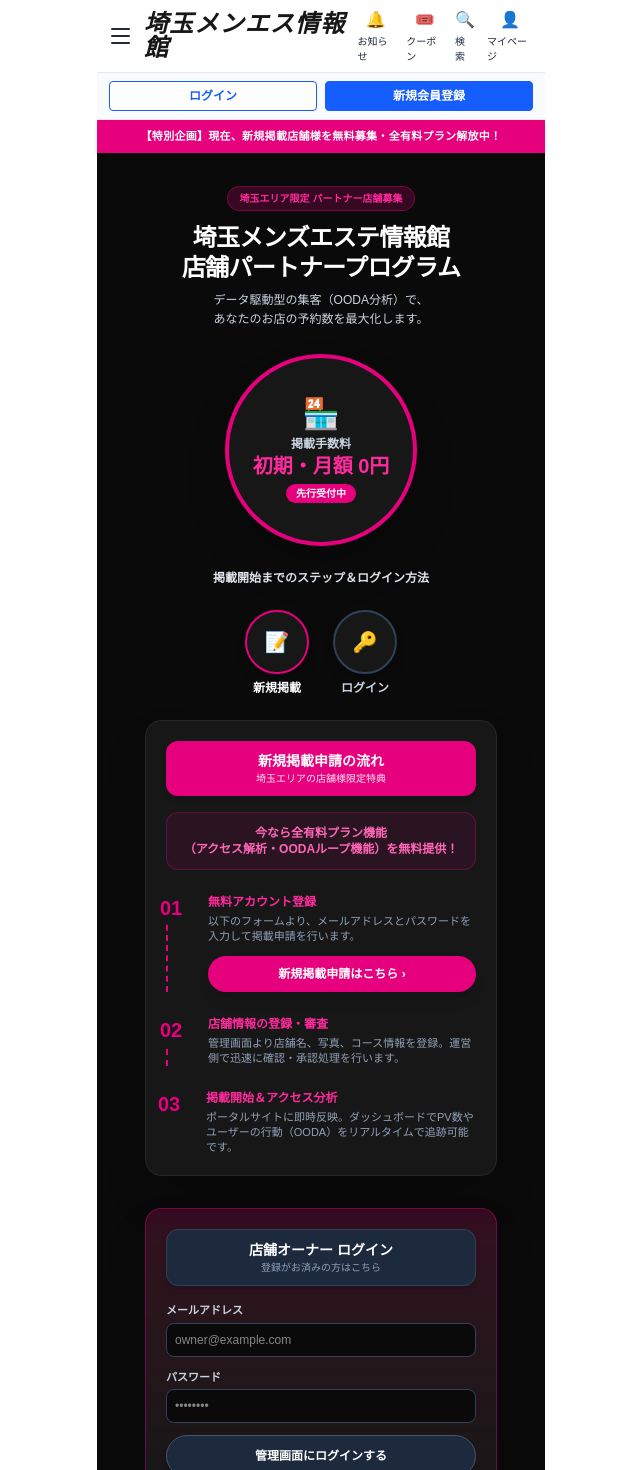
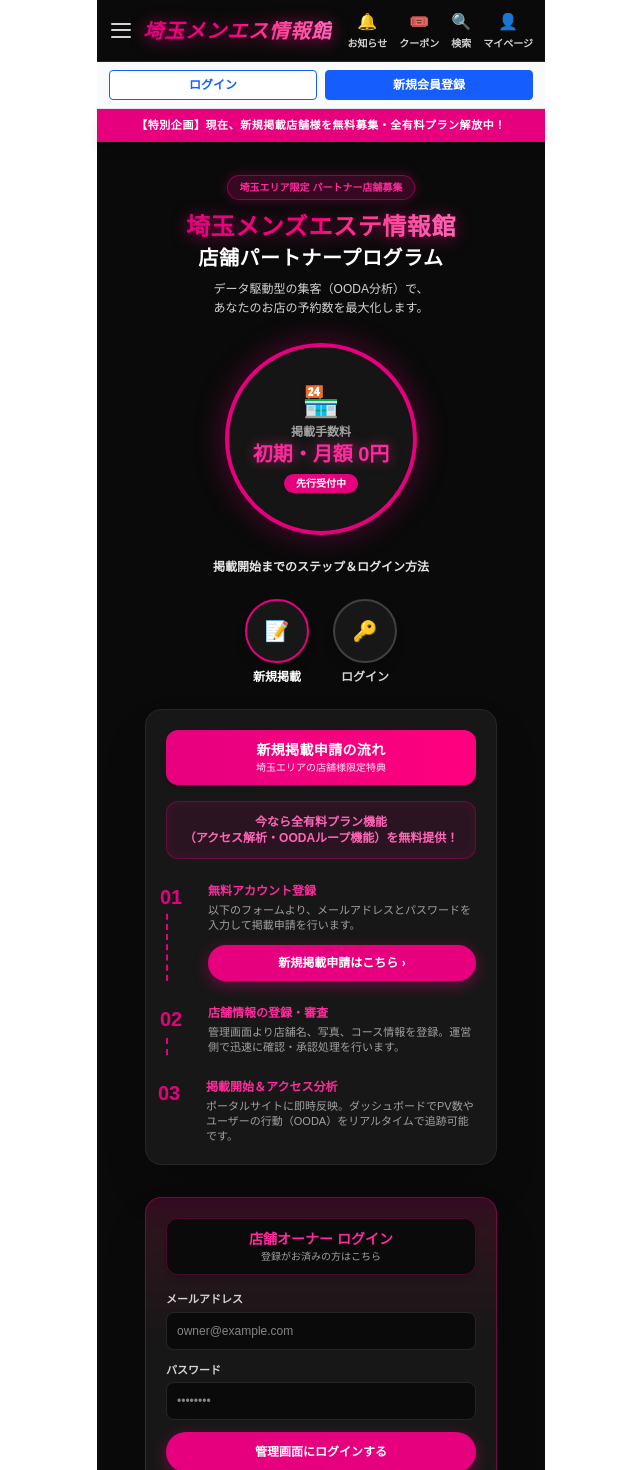
Before and after one commit to DanSugaya/esthe-portal, a Next.js app: page /owner/auth in a window 1280 px wide. Shown: the top 1470 px of the page, without its empty margins (319-959 px from the left). Built offline with nearby package versions, Linux system fonts and the light colour scheme; no server answers.

Commit message:
配色変更

```diff
--- a/src/app/owner/auth/page.tsx
+++ b/src/app/owner/auth/page.tsx
@@ -55,36 +55,41 @@ export default function OwnerAuthPage() {
   }
 
   return (
-    <div className="min-h-screen bg-neutral-950 text-slate-100 font-sans pb-16">
+    <div className="min-h-screen bg-neutral-950 text-slate-100 font-sans pb-16 selection:bg-[#e6007e] selection:text-white">
 
       {/* 1. アナウンスバー（最上部バナー） */}
-      <div className="bg-[#e6007e] text-white text-[11px] py-2 px-4 text-center font-bold tracking-wide shadow-md">
+      <div className="bg-[#e6007e] text-white text-[11px] py-2 px-4 text-center font-black tracking-wider shadow-lg">
         【特別企画】現在、新規掲載店舗様を無料募集・全有料プラン解放中！
       </div>
 
       {/* 2. メインヒーローセクション */}
       <section className="px-4 pt-8 pb-6 text-center">
-        <span className="inline-block px-3 py-1 text-[10px] font-bold bg-[#e6007e]/20 text-[#ff2a9d] rounded-full border border-[#e6007e]/40 mb-3">
+        <span className="inline-block px-3 py-1 text-[10px] font-extrabold bg-[#e6007e]/20 text-[#ff2a9d] rounded-full border border-[#e6007e]/50 mb-3 shadow-[0_0_12px_rgba(230,0,126,0.3)]">
           埼玉エリア限定 パートナー店舗募集
         </span>
-        <h1 className="text-2xl font-black tracking-tight mb-2 text-white leading-tight">
-          埼玉メンズエステ情報館<br />
-          店舗パートナープログラム
+
+        <h1 className="text-2xl font-black tracking-wide mb-2 leading-tight">
+          <span className="bg-gradient-to-r from-[#e6007e] via-[#ff007f] to-[#ff66b8] bg-clip-text text-transparent drop-shadow-[0_2px_8px_rgba(230,0,126,0.6)]">
+            埼玉メンズエステ情報館
+          </span>
+          <br />
+          <span className="text-white text-xl">店舗パートナープログラム</span>
         </h1>
-        <p className="text-xs leading-relaxed max-w-xs mx-auto text-slate-300">
+
+        <p className="text-xs leading-relaxed max-w-xs mx-auto text-neutral-300 mt-2">
           データ駆動型の集客（OODA分析）で、<br />
           あなたのお店の予約数を最大化します。
         </p>
 
         {/* 中央のグラフィックアイコン風カード */}
-        <div className="my-6 mx-auto w-48 h-48 bg-neutral-900 rounded-full flex flex-col items-center justify-center p-4 shadow-2xl border-4 border-[#e6007e] relative">
-          <div className="text-3xl mb-1">🏪</div>
-          <span className="text-xs font-extrabold text-slate-300">掲載手数料</span>
-          <span className="text-xl font-black text-[#ff2a9d]">初期・月額 0円</span>
-          <span className="text-[10px] bg-[#e6007e] text-white font-bold px-2.5 py-0.5 rounded-full mt-1">先行受付中</span>
+        <div className="my-6 mx-auto w-48 h-48 bg-neutral-900/90 rounded-full flex flex-col items-center justify-center p-4 shadow-[0_0_30px_rgba(230,0,126,0.35)] border-4 border-[#e6007e] relative">
+          <div className="text-3xl mb-1 drop-shadow">🏪</div>
+          <span className="text-xs font-bold text-neutral-400">掲載手数料</span>
+          <span className="text-xl font-black text-[#ff2a9d] drop-shadow-[0_0_6px_rgba(255,42,157,0.5)]">初期・月額 0円</span>
+          <span className="text-[10px] bg-[#e6007e] text-white font-extrabold px-3 py-0.5 rounded-full mt-1.5 shadow">先行受付中</span>
         </div>
 
-        <p className="text-xs font-bold text-slate-200">
+        <p className="text-xs font-bold text-neutral-200">
           掲載開始までのステップ＆ログイン方法
         </p>
       </section>
@@ -92,16 +97,16 @@ export default function OwnerAuthPage() {
       {/* 3. ナビゲーションアイコン（新規掲載 / ログイン） */}
       <section className="max-w-sm mx-auto px-4 mb-6 flex justify-center gap-6">
         <a href="#register-step" className="flex flex-col items-center group">
-          <div className="w-16 h-16 rounded-full bg-neutral-900 flex items-center justify-center text-xl shadow-lg border-2 border-[#e6007e] group-hover:scale-105 transition">
+          <div className="w-16 h-16 rounded-full bg-neutral-900 flex items-center justify-center text-xl shadow-lg border-2 border-[#e6007e] group-hover:scale-105 group-hover:shadow-[0_0_15px_rgba(230,0,126,0.5)] transition duration-200">
             📝
           </div>
-          <span className="text-xs font-bold text-white mt-1.5">新規掲載</span>
+          <span className="text-xs font-bold text-white mt-1.5 group-hover:text-[#ff2a9d] transition">新規掲載</span>
         </a>
         <a href="#login-form" className="flex flex-col items-center group">
-          <div className="w-16 h-16 rounded-full bg-neutral-900 flex items-center justify-center text-xl shadow-lg border-2 border-slate-700 group-hover:border-slate-500 transition">
+          <div className="w-16 h-16 rounded-full bg-neutral-900 flex items-center justify-center text-xl shadow-lg border-2 border-neutral-700 group-hover:border-[#e6007e] group-hover:scale-105 group-hover:shadow-[0_0_15px_rgba(230,0,126,0.5)] transition duration-200">
             🔑
           </div>
-          <span className="text-xs font-bold text-slate-300 mt-1.5">ログイン</span>
+          <span className="text-xs font-bold text-neutral-300 mt-1.5 group-hover:text-[#ff2a9d] transition">ログイン</span>
         </a>
       </section>
 
@@ -110,12 +115,12 @@ export default function OwnerAuthPage() {
         <div className="bg-neutral-900 rounded-2xl p-5 shadow-2xl border border-neutral-800">
 
           {/* カードヘッダー */}
-          <div className="bg-[#e6007e] text-white text-center py-2.5 rounded-xl mb-4 shadow-md">
-            <h2 className="font-bold text-sm">新規掲載申請の流れ</h2>
-            <p className="text-[10px] opacity-90">埼玉エリアの店舗様限定特典</p>
+          <div className="bg-gradient-to-r from-[#e6007e] to-[#ff007f] text-white text-center py-2.5 rounded-xl mb-4 shadow-md">
+            <h2 className="font-extrabold text-sm tracking-wide">新規掲載申請の流れ</h2>
+            <p className="text-[10px] text-pink-100">埼玉エリアの店舗様限定特典</p>
           </div>
 
-          <div className="bg-[#e6007e]/10 border border-[#e6007e]/30 p-3 rounded-xl text-center text-[#ff66b8] font-bold text-xs mb-6">
+          <div className="bg-[#e6007e]/10 border border-[#e6007e]/30 p-3 rounded-xl text-center text-[#ff66b8] font-bold text-xs mb-6 shadow-[inset_0_0_10px_rgba(230,0,126,0.1)]">
             今なら全有料プラン機能<br />
             （アクセス解析・OODAループ機能）を無料提供！
           </div>
@@ -126,12 +131,12 @@ export default function OwnerAuthPage() {
               01
             </span>
             <h3 className="font-bold text-xs text-[#ff2a9d] mb-1">無料アカウント登録</h3>
-            <p className="text-[11px] text-slate-400 leading-snug mb-3">
+            <p className="text-[11px] text-neutral-400 leading-snug mb-3">
               以下のフォームより、メールアドレスとパスワードを入力して掲載申請を行います。
             </p>
             <Link
               href="/owner/register"
-              className="block w-full text-center py-2.5 bg-[#e6007e] hover:bg-[#c4006b] text-white rounded-full font-bold text-xs shadow-lg transition"
+              className="block w-full text-center py-2.5 bg-[#e6007e] hover:bg-[#c4006b] text-white rounded-full font-extrabold text-xs shadow-[0_4px_15px_rgba(230,0,126,0.4)] transition duration-200"
             >
               新規掲載申請はこちら ›
             </Link>
@@ -143,7 +148,7 @@ export default function OwnerAuthPage() {
               02
             </span>
             <h3 className="font-bold text-xs text-[#ff2a9d] mb-1">店舗情報の登録・審査</h3>
-            <p className="text-[11px] text-slate-400 leading-snug">
+            <p className="text-[11px] text-neutral-400 leading-snug">
               管理画面より店舗名、写真、コース情報を登録。運営側で迅速に確認・承認処理を行います。
             </p>
           </div>
@@ -154,7 +159,7 @@ export default function OwnerAuthPage() {
               03
             </span>
             <h3 className="font-bold text-xs text-[#ff2a9d] mb-1">掲載開始＆アクセス分析</h3>
-            <p className="text-[11px] text-slate-400 leading-snug">
+            <p className="text-[11px] text-neutral-400 leading-snug">
               ポータルサイトに即時反映。ダッシュボードでPV数やユーザーの行動（OODA）をリアルタイムで追跡可能です。
             </p>
           </div>
@@ -164,34 +169,34 @@ export default function OwnerAuthPage() {
 
       {/* 5. オーナーログインフォーム */}
       <section id="login-form" className="max-w-sm mx-auto px-4 mb-8">
-        <div className="bg-gradient-to-b from-[#e6007e]/20 to-neutral-900 rounded-2xl p-5 shadow-2xl border border-[#e6007e]/40">
+        <div className="bg-gradient-to-b from-[#e6007e]/20 via-neutral-900 to-neutral-900 rounded-2xl p-5 shadow-2xl border border-[#e6007e]/40">
 
-          <div className="bg-slate-800 text-white text-center py-2.5 rounded-xl mb-4 shadow-md border border-slate-700">
-            <h2 className="font-bold text-sm">店舗オーナー ログイン</h2>
-            <p className="text-[10px] text-slate-400">登録がお済みの方はこちら</p>
+          <div className="bg-neutral-950 text-white text-center py-2.5 rounded-xl mb-4 shadow-md border border-[#e6007e]/30">
+            <h2 className="font-extrabold text-sm text-[#ff2a9d]">店舗オーナー ログイン</h2>
+            <p className="text-[10px] text-neutral-400">登録がお済みの方はこちら</p>
           </div>
 
           <form onSubmit={handleSubmit} className="space-y-3">
             <div>
-              <label className="block text-[11px] font-bold text-slate-300 mb-1">メールアドレス</label>
+              <label className="block text-[11px] font-bold text-neutral-300 mb-1">メールアドレス</label>
               <input
                 type="email"
                 required
                 value={email}
                 onChange={(e) => setEmail(e.target.value)}
-                className="w-full rounded-lg border border-slate-700 bg-neutral-950 p-2 text-xs text-white outline-none focus:border-[#e6007e] focus:ring-1 focus:ring-[#e6007e] transition"
+                className="w-full rounded-lg border border-neutral-800 bg-neutral-950 p-2.5 text-xs text-white outline-none focus:border-[#e6007e] focus:ring-1 focus:ring-[#e6007e] transition"
                 placeholder="owner@example.com"
               />
             </div>
 
             <div>
-              <label className="block text-[11px] font-bold text-slate-300 mb-1">パスワード</label>
+              <label className="block text-[11px] font-bold text-neutral-300 mb-1">パスワード</label>
               <input
                 type="password"
                 required
                 value={password}
                 onChange={(e) => setPassword(e.target.value)}
-                className="w-full rounded-lg border border-slate-700 bg-neutral-950 p-2 text-xs text-white outline-none focus:border-[#e6007e] focus:ring-1 focus:ring-[#e6007e] transition"
+                className="w-full rounded-lg border border-neutral-800 bg-neutral-950 p-2.5 text-xs text-white outline-none focus:border-[#e6007e] focus:ring-1 focus:ring-[#e6007e] transition"
                 placeholder="••••••••"
               />
             </div>
@@ -199,7 +204,7 @@ export default function OwnerAuthPage() {
             <button
               type="submit"
               disabled={loading}
-              className="w-full py-3 bg-slate-800 hover:bg-slate-700 text-white rounded-full text-xs font-bold shadow-md border border-slate-600 transition cursor-pointer"
+              className="w-full py-3 bg-[#e6007e] hover:bg-[#c4006b] active:scale-[0.98] text-white rounded-full text-xs font-extrabold shadow-[0_4px_15px_rgba(230,0,126,0.4)] transition duration-200 cursor-pointer disabled:opacity-50"
             >
               {loading ? 'ログイン中...' : '管理画面にログインする'}
             </button>
@@ -209,10 +214,10 @@ export default function OwnerAuthPage() {
       </section>
 
       {/* 6. 注意事項 */}
-      <section className="max-w-sm mx-auto px-4 mb-8 text-slate-400">
+      <section className="max-w-sm mx-auto px-4 mb-8 text-neutral-400">
         <div className="border-t border-neutral-800 pt-4">
-          <h3 className="font-bold text-xs text-center mb-3 text-slate-300">掲載に関する注意事項</h3>
-          <ul className="text-[10px] space-y-1.5 opacity-90 list-disc list-inside leading-relaxed">
+          <h3 className="font-bold text-xs text-center mb-3 text-neutral-300">掲載に関する注意事項</h3>
+          <ul className="text-[10px] space-y-1.5 opacity-90 list-disc list-inside leading-relaxed text-neutral-400">
             <li>埼玉エリア内のメンズエステ店舗様のみご登録いただけます。</li>
             <li>風営法および関係法令を遵守している店舗に限ります。</li>
             <li>無料枠の適用期間・特典内容は予告なく変更となる場合があります。</li>
@@ -222,10 +227,14 @@ export default function OwnerAuthPage() {
       </section>
 
       {/* 7. フッター */}
-      <footer className="max-w-sm mx-auto px-4 pt-6 border-t border-neutral-800 text-slate-500 text-center text-[10px]">
+      <footer className="max-w-sm mx-auto px-4 pt-6 border-t border-neutral-800 text-neutral-500 text-center text-[10px]">
         <div className="space-y-2 mb-4">
-          <div><Link href="/" className="hover:text-slate-300 transition">トップページに戻る</Link></div>
-          <div><Link href="/terms" className="hover:text-slate-300 transition">利用規約</Link> | <Link href="/privacy" className="hover:text-slate-300 transition">プライバシーポリシー</Link></div>
+          <div><Link href="/" className="hover:text-[#ff2a9d] transition">トップページに戻る</Link></div>
+          <div>
+            <Link href="/terms" className="hover:text-[#ff2a9d] transition">利用規約</Link>
+            <span className="mx-1.5">|</span>
+            <Link href="/privacy" className="hover:text-[#ff2a9d] transition">プライバシーポリシー</Link>
+          </div>
         </div>
       </footer>
 
--- a/src/components/Header.tsx
+++ b/src/components/Header.tsx
@@ -2,38 +2,59 @@ import Link from 'next/link'
 
 export default function Header() {
   return (
-    <header className="w-full bg-white border-b border-gray-200 font-sans">
-      <div className="flex items-center justify-between px-3 py-2">
-        <div className="flex items-center gap-3">
+    <header className="w-full bg-neutral-950 border-b border-neutral-800 font-sans sticky top-0 z-50">
+      <div className="flex items-center justify-between px-3 py-2.5">
+        <div className="flex items-center gap-2.5">
           {/* トグルボタン */}
-          <button type="button" className="flex flex-col justify-around w-6 h-6 p-0.5" aria-label="メニューを開く">
-            <span className="w-full h-0.5 bg-gray-800 rounded-full"></span>
-            <span className="w-full h-0.5 bg-gray-800 rounded-full"></span>
-            <span className="w-full h-0.5 bg-gray-800 rounded-full"></span>
+          <button
+            type="button"
+            className="flex flex-col justify-around w-6 h-6 p-0.5 group cursor-pointer"
+            aria-label="メニューを開く"
+          >
+            <span className="w-full h-0.5 bg-neutral-300 rounded-full group-hover:bg-[#e6007e] transition-colors"></span>
+            <span className="w-full h-0.5 bg-neutral-300 rounded-full group-hover:bg-[#e6007e] transition-colors"></span>
+            <span className="w-full h-0.5 bg-neutral-300 rounded-full group-hover:bg-[#e6007e] transition-colors"></span>
           </button>
 
-          {/* サイトタイトル */}
-          <h1 className="m-0 text-2xl font-black italic tracking-wider leading-none select-none">
-            <Link href="/">埼玉メンエス情報館</Link>
+          {/* サイトタイトル (FANZA風インパクトロゴ) */}
+          <h1 className="m-0 text-xl font-black italic tracking-wider leading-none select-none">
+            <Link
+              href="/"
+              className="inline-block bg-gradient-to-r from-[#e6007e] via-[#ff007f] to-[#ff66b8] bg-clip-text text-transparent drop-shadow-[0_2px_8px_rgba(230,0,126,0.7)] hover:scale-105 transition-transform duration-200"
+            >
+              埼玉メンエス情報館
+            </Link>
           </h1>
         </div>
 
         {/* 機能アイコン群 */}
         <nav className="flex items-center gap-3">
-          <Link href="/notice" className="flex flex-col items-center text-gray-800 no-underline text-[10px]">
-            <span className="text-base mb-0.5">🔔</span>
+          <Link
+            href="/notice"
+            className="flex flex-col items-center text-neutral-300 hover:text-[#ff2a9d] no-underline text-[10px] font-bold transition-colors group"
+          >
+            <span className="text-base mb-0.5 group-hover:scale-110 transition-transform">🔔</span>
             <span>お知らせ</span>
           </Link>
-          <Link href="/coupon" className="flex flex-col items-center text-gray-800 no-underline text-[10px]">
-            <span className="text-base mb-0.5">🎟️</span>
+          <Link
+            href="/coupon"
+            className="flex flex-col items-center text-neutral-300 hover:text-[#ff2a9d] no-underline text-[10px] font-bold transition-colors group"
+          >
+            <span className="text-base mb-0.5 group-hover:scale-110 transition-transform">🎟️</span>
             <span>クーポン</span>
           </Link>
-          <Link href="/search" className="flex flex-col items-center text-gray-800 no-underline text-[10px]">
-            <span className="text-base mb-0.5">🔍</span>
+          <Link
+            href="/search"
+            className="flex flex-col items-center text-neutral-300 hover:text-[#ff2a9d] no-underline text-[10px] font-bold transition-colors group"
+          >
+            <span className="text-base mb-0.5 group-hover:scale-110 transition-transform">🔍</span>
             <span>検索</span>
           </Link>
-          <Link href="/mypage" className="flex flex-col items-center text-gray-800 no-underline text-[10px]">
-            <span className="text-base mb-0.5">👤</span>
+          <Link
+            href="/mypage"
+            className="flex flex-col items-center text-neutral-300 hover:text-[#ff2a9d] no-underline text-[10px] font-bold transition-colors group"
+          >
+            <span className="text-base mb-0.5 group-hover:scale-110 transition-transform">👤</span>
             <span>マイページ</span>
           </Link>
         </nav>
```
Also changed, not shown: src/app/page.tsx (+21 -8 lines), src/components/AreaMenu.tsx (+23 -51 lines), src/components/AreaSlider.tsx (added, +67 -0 lines), src/components/CategoryMenu.tsx (+18 -11 lines), src/components/DiarySection.tsx (+19 -19 lines), src/components/NewSalons.tsx (+21 -16 lines), src/components/NewsSection.tsx (+14 -14 lines), src/components/TherapistSlider.tsx (+31 -22 lines).
